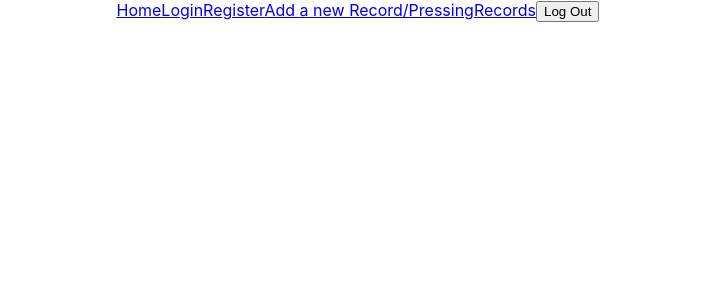
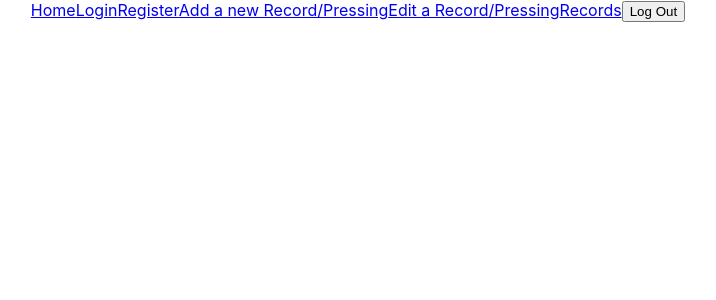
Before and after one commit to kca1616/budget-app, a React (Create React App) app in the folder client/: page / in a window 1280 px wide. Shown: the top 300 px of the page, without its empty margins (282-998 px from the left). Built offline with nearby package versions, Linux system fonts and the light colour scheme.

Commit message:
add edit link to Nav

```diff
--- a/client/src/components/Nav.jsx
+++ b/client/src/components/Nav.jsx
@@ -13,6 +13,7 @@ const Nav = (props) => {
             <Link to="/login">Login</Link>
             <Link to="/register">Register</Link>
             <Link to="/new">Add a new Record/Pressing</Link>
+            <Link to="/edit">Edit a Record/Pressing</Link>
             <Link to="/records">Records</Link>
             <button onClick={handleClick}>Log Out</button>
         </nav>
```
